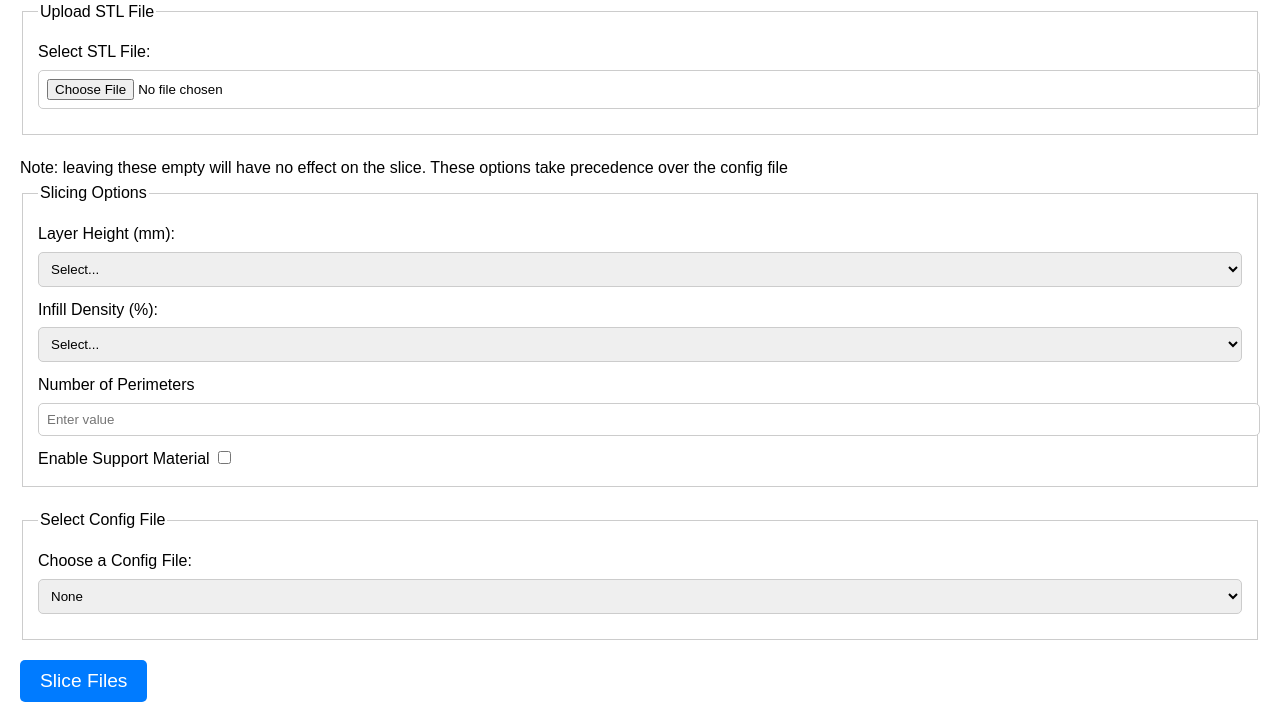
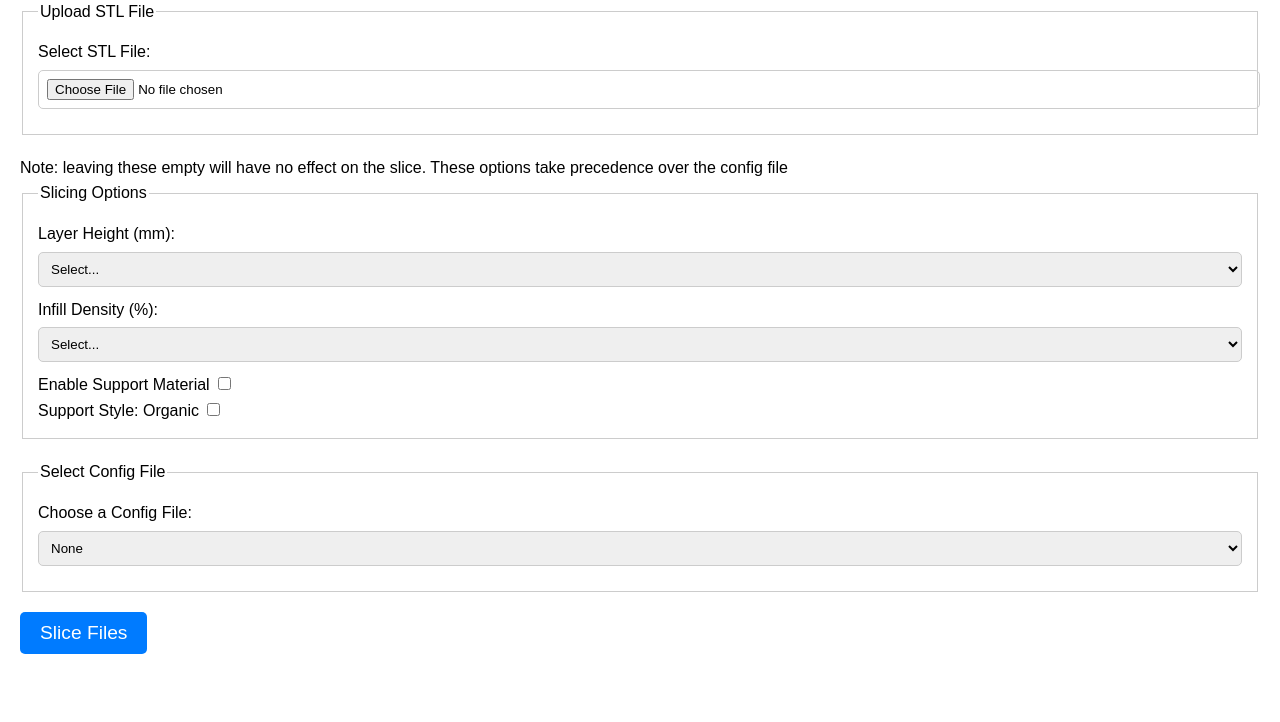
Before and after one commit to eastoncrafter/appleslicer, a Flask app: page / in a window 1280 px wide. Shown: the part 121-843 px from the top of the page. After the commit the page ends 775 px from the top, so only its background shows below. Run offline with Flask 3, Linux system fonts and the light colour scheme.

Commit message:
Fixed support styles

```diff
--- a/app.py
+++ b/app.py
@@ -21,7 +21,7 @@ def index():
     options = [
 #commented because a dropdown was added instead in html        {'name': 'layer-height', 'description': 'Layer Height (mm)'},
 #        {'name': 'infill-density', 'description': 'Infill Density (%)'},
-        {'name': 'perimeters', 'description': 'Number of Perimeters'},
+#        {'name': 'perimeters', 'description': 'Number of Perimeters'},
         {'name': 'support-material', 'description': 'Enable Support Material', 'type': 'checkbox'},
     ]
 
@@ -52,6 +52,8 @@ def upload_file():
             continue
         if key == 'support-material' and value == 'on':
             cli_args.append(f'--{key}')
+        if key == 'support-material-style' and value == 'on':
+            cli_args.append(f'organic')
         elif value:
             cli_args.append(f'--{key}={value}')
 
--- a/templates/index.html
+++ b/templates/index.html
@@ -155,6 +155,16 @@
                     {% endif %}
                 </div>
             {% endfor %}
+
+
+            <div>
+                <label for="support-material-style">Support Style: Organic</label>
+
+                    <input type="checkbox" id="support-material-style" name="support-material-style">
+
+            </div>
+
+
         </fieldset>
 
         <fieldset>
```
Also changed, not shown: 1 other file.
